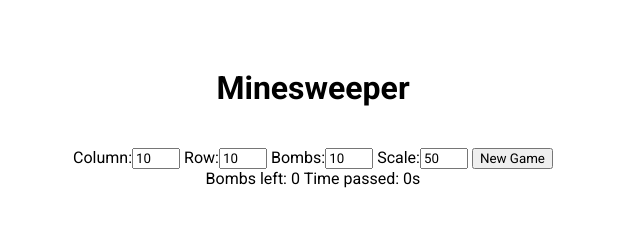
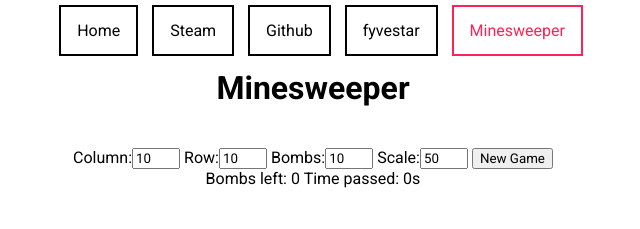
Before and after one commit to joernKoenen/jsMinesweeper, a plain HTML site: page index.html in a window 1280 px wide. Shown: the whole page, without its empty margins (327-967 px from the left). Drawn offline with Linux system fonts and the light colour scheme.

Commit message:
Update index.html

```diff
--- a/index.html
+++ b/index.html
@@ -10,6 +10,14 @@
 </head>
 
 <body>
+	<ul>
+		<li><a href="https://asirt.github.io/">Home</a></li>
+		<li><a href="https://asirt.github.io/#steam">Steam</a></li>
+		<li><a href="https://github.com/Asirt" target="_blank">Github</a></li>
+		<li><a href="https://asirt.github.io/fyvestar.html">fyvestar</a></li>
+		<li><a href="" class="active">Minesweeper</a></li>
+	</ul>
+
 	<div id="game">
 		<h1>Minesweeper</h1><br>
 		Column:<input type="number" step="1" min="1" max="100" required value="10" id="column">
```
